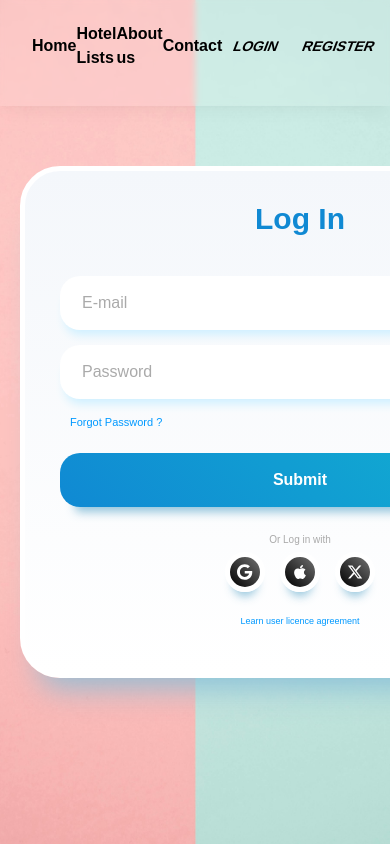
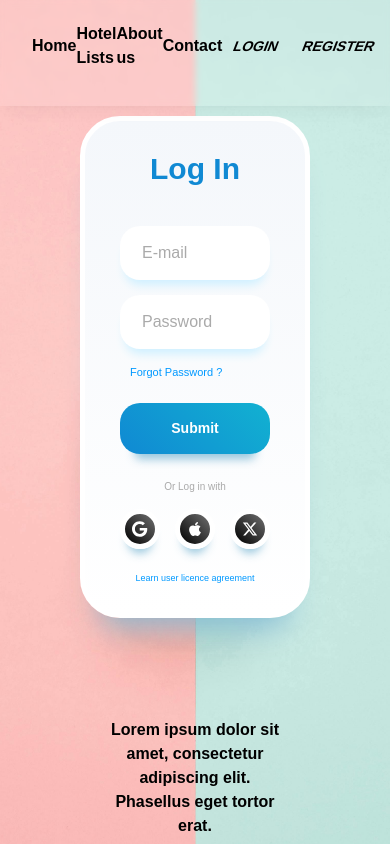
Before and after one commit to Burak849/hotel-booking, a Next.js app: page /login in a window 390 px wide. Shown: the top 844 px of the page. Built offline with nearby package versions, Linux system fonts and the light colour scheme.

Commit message:
respons for login-signup

```diff
--- a/src/app/hotel/page.tsx
+++ b/src/app/hotel/page.tsx
@@ -186,7 +186,7 @@ const StyledWrapper = styled.div`
     bottom:0%;
     left:50%;
     transform: translate(-50%, -50%);
-    color: #272727;
+    color: #e1b35c;
     font-size: 1.6rem;
     font-weight: 600;
     z-index:2;
--- a/src/app/login/page.tsx
+++ b/src/app/login/page.tsx
@@ -1,10 +1,13 @@
 "use client";
 
+import { useEffect, useState } from "react";
 import React from 'react';
 import styled from 'styled-components';
 import styles from '../style/Login.module.css';
+import Link from 'next/link';
 
 const Login = () => {
+
     return (<>
         <div className={styles.contwhole}>
         <StyledWrapper>
@@ -45,12 +48,15 @@ const Login = () => {
                 <StyledSingup>
                     <div className={styles.signst}>
                         <p style={{fontWeight: 600}}>Lorem ipsum dolor sit amet, consectetur adipiscing elit. Phasellus eget tortor erat.</p>
-                    <button className="signupBtn">
+                        <Link href="/register">
+                        <button className="signupBtn">
                         Sign Up
                         <span className="arrow">
                             <svg xmlns="http://www.w3.org/2000/svg" height="1em" viewBox="0 0 320 512" fill="rgb(183, 128, 255)"><path d="M278.6 233.4c12.5 12.5 12.5 32.8 0 45.3l-160 160c-12.5 12.5-32.8 12.5-45.3 0s-12.5-32.8 0-45.3L210.7 256 73.4 118.6c-12.5-12.5-12.5-32.8 0-45.3s32.8-12.5 45.3 0l160 160z" /></svg>
                         </span>
-                    </button>
+                            </button>
+                        </Link>
+
                 </div>
                 </StyledSingup>
             </div>
@@ -76,7 +82,34 @@ const StyledSingup = styled.div`
     cursor: pointer;
     box-shadow: 2px 2px 10px rgba(0, 0, 0, 0.212);
   }
+  @media (max-width: 480px) {
+    .contwhole {
+        height:auto;
+        padding: 6rem;
+    }
 
+    .container {
+        padding: 15px;
+    }
+
+    .heading {
+        font-size: 24px;
+    }
+
+    .form .input {
+        padding: 10px 12px;
+    }
+
+    .form .login-button {
+        padding-block: 10px;
+        font-size: 14px;
+    }
+
+    .signupBtn {
+        width: 100px;
+        height: 35px;
+    }
+}
   .arrow {
     position: absolute;
     right: 7.5px;
@@ -105,9 +138,76 @@ const StyledSingup = styled.div`
     }
   }`;
 const StyledWrapper = styled.div`
+
+@media (max-width: 1200px) {
+    .contwhole {
+        flex-direction: column;
+        gap: 5rem;
+    }
+
+    .contlogn, .contsign {
+        height: auto;
+        width: 90%;
+        margin: 0 auto;
+    }
+
+    .signst {
+        text-align: center;
+        width:auto;
+    }
+}
+
+@media (max-width: 768px) {
+    .container {
+        width: 90%;
+        padding: 20px;
+    }
+
+    .form .input {
+        padding: 12px 15px;
+    }
+
+    .form .login-button {
+        padding-block: 12px;
+    }
+
+    .social-button {
+        width: 100%;
+        margin-top: 10px;
+    }
+}
+
+@media (max-width: 480px) {
+    .contwhole {
+        height:auto;
+        padding: 6rem;
+    }
+
+    .container {
+        padding: 15px;
+    }
+
+    .heading {
+        font-size: 24px;
+    }
+
+    .form .input {
+        padding: 10px 12px;
+    }
+
+    .form .login-button {
+        padding-block: 10px;
+        font-size: 14px;
+    }
+
+    .signupBtn {
+        width: 100px;
+        height: 35px;
+    }
+}
   .container {
-    width: 35rem;
-    height:32rem;
+    width: auto;
+    height:auto;
     background: #F8F9FD;
     background: linear-gradient(0deg, rgb(255, 255, 255) 0%, rgb(244, 247, 251) 100%);
     border-radius: 40px;
--- a/src/app/style/Login.module.css
+++ b/src/app/style/Login.module.css
@@ -33,3 +33,71 @@
     color:black;
 
 }
+
+
+@media (max-width: 1200px) {
+    .contwhole {
+        flex-direction: column;
+        gap: 5rem;
+    }
+
+    .contlogn, .contsign {
+        height: auto;
+        width: 90%;
+        margin: 0 auto;
+    }
+
+    .signst {
+        text-align: center;
+        width:auto;
+    }
+}
+
+@media (max-width: 768px) {
+    .container {
+        width: 90%;
+        padding: 20px;
+    }
+
+    .form .input {
+        padding: 12px 15px;
+    }
+
+    .form .login-button {
+        padding-block: 12px;
+    }
+
+    .social-button {
+        width: 100%;
+        margin-top: 10px;
+    }
+}
+
+@media (max-width: 480px) {
+    .contwhole {
+        height:auto;
+        padding: 6rem;
+    }
+
+    .container {
+        padding: 15px;
+    }
+
+    .heading {
+        font-size: 24px;
+    }
+
+    .form .input {
+        padding: 10px 12px;
+    }
+
+    .form .login-button {
+        padding-block: 10px;
+        font-size: 14px;
+    }
+
+    .signupBtn {
+        width: 100px;
+        height: 35px;
+    }
+}
--- a/src/app/style/Register.module.css
+++ b/src/app/style/Register.module.css
@@ -1,3 +1,4 @@
+
 .contwhole {
     display: flex;
     justify-content: space-evenly;
@@ -5,7 +6,7 @@
     align-items: center;
     background: url(../../../public/media/signupwp.jpg) no-repeat center center;
     background-size: cover;
-    gap: 20rem;
+    gap:20rem;
 }
 
 .contlogn {
@@ -35,3 +36,74 @@
     flex-direction: column;
     color: black;
 }
+
+
+
+@media (max-width: 1200px) {
+    .contwhole {
+        flex-direction: column;
+        gap: 5rem;
+        padding:4rem;
+        height:auto;
+    }
+
+    .contlogn, .contsign {
+        height: auto;
+        width: 90%;
+        margin: 0 auto;
+    }
+
+    .signst {
+        text-align: center;
+        width: auto;
+    }
+}
+
+@media (max-width: 768px) {
+    .container {
+        width: 90%;
+        padding: 20px;
+    }
+
+    .form .input {
+        padding: 12px 15px;
+    }
+
+    .form .login-button {
+        padding-block: 12px;
+    }
+
+    .social-button {
+        width: 100%;
+        margin-top: 10px;
+    }
+}
+
+@media (max-width: 480px) {
+    .contwhole {
+        height: auto;
+        padding: 6rem;
+    }
+
+    .container {
+        padding: 15px;
+    }
+
+    .heading {
+        font-size: 24px;
+    }
+
+    .form .input {
+        padding: 10px 12px;
+    }
+
+    .form .login-button {
+        padding-block: 10px;
+        font-size: 14px;
+    }
+
+    .signupBtn {
+        width: 100px;
+        height: 35px;
+    }
+}
```
Also changed, not shown: src/app/page.tsx (+10 -1 lines), src/app/register/page.tsx (+114 -7 lines).
